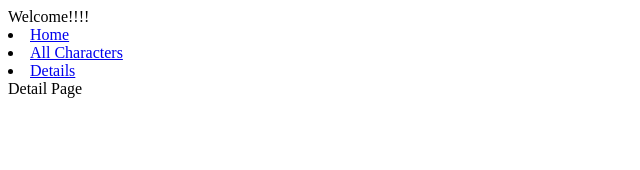
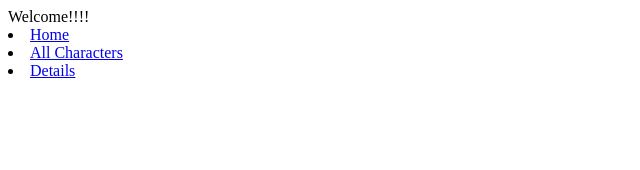
Before and after one commit to katiepdx/marvel-list-and-details-lab, a React app: page /DetailPage in a window 1280 px wide. Shown: the top 170 px of the page, without its empty margins (0-640 px from the left). Built offline with nearby package versions, Linux system fonts and the light colour scheme.

Commit message:
Link to DetailPage

```diff
--- a/src/components/app/App.jsx
+++ b/src/components/app/App.jsx
@@ -29,8 +29,8 @@ export default function App() {
             render={(routerProps) => <ListPage {...routerProps}/>}
           />
           <Route
-            // Switch to the DetailPage
-            path="/DetailPage"
+            // Switch to the DetailPage for the id
+            path="/DetailPage/:characterId"
             exact
             render={(routerProps) => <DetailPage {...routerProps}/>}
           />
--- a/src/components/app/DetailPage.jsx
+++ b/src/components/app/DetailPage.jsx
@@ -2,11 +2,15 @@ import React, { Component } from 'react'
 import { getCharacters } from './services/characters-api'
 
 export default class DetailPage extends Component {
+  componentDidMount = async () => {
+    const characterId = this.props.match.params;
+    console.log(characterId)
+  }
+
   render() {
-    const query = new URLSearchParams(this.props.location.search)
     return (
       <div>
-        Detail Page {query}
+        Detail Page
       </div>
     )
   }
--- a/src/components/app/ListPage.jsx
+++ b/src/components/app/ListPage.jsx
@@ -35,8 +35,8 @@ export default class ListPage extends Component {
     // mapped characters
     const mappedNames = allCharacterInfo.map(character => (
       // make each character a link
-      <Link to={`/DetailPage/${character._id}`}>
-        <li>{character.name}</li>
+      <Link key={character._id} to={`/DetailPage/${character._id}`}>
+        <li key={character._id}>{character.name}</li>
       </Link>
     ))
 
```
